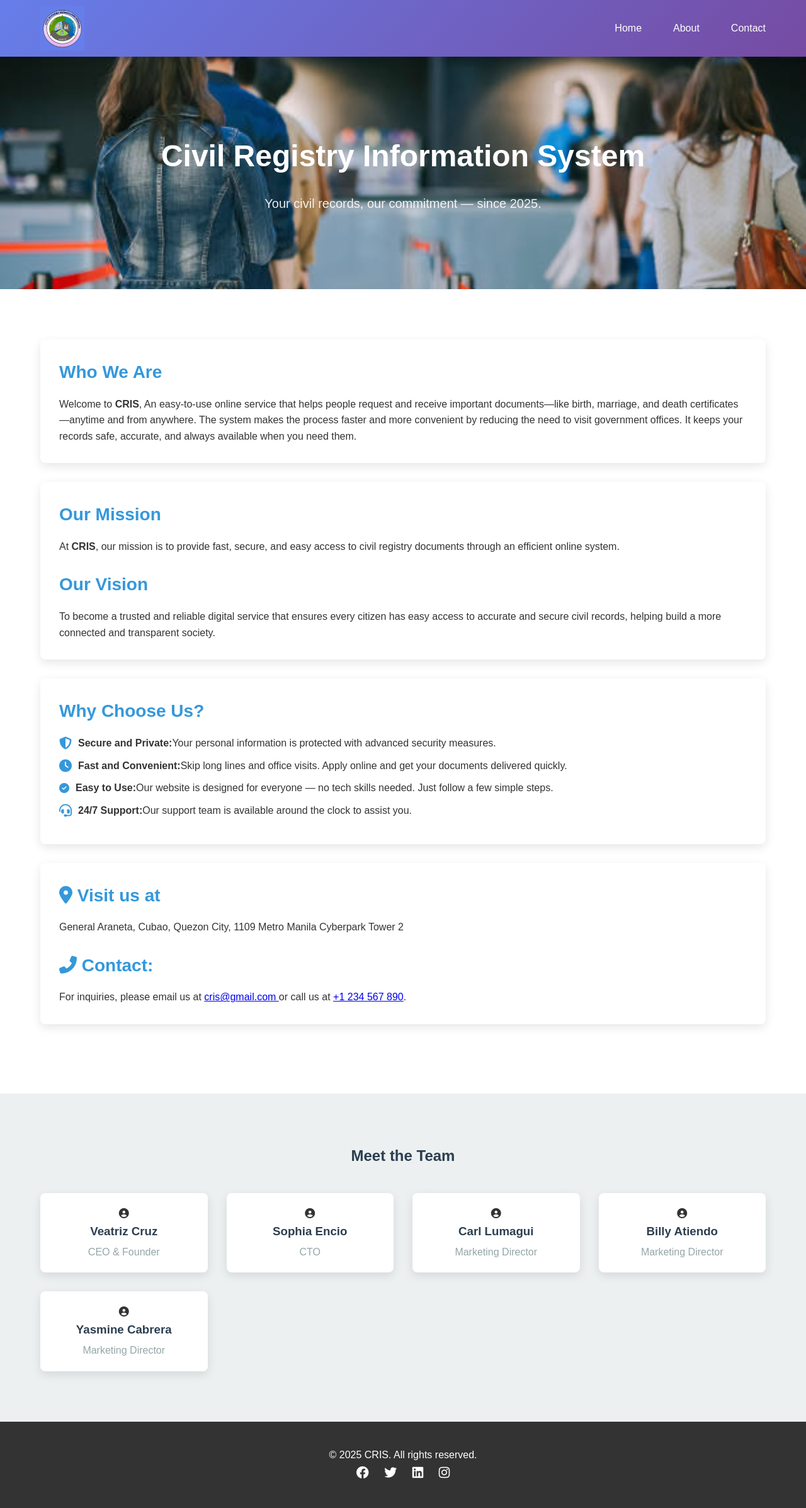
After one commit to vee-yy/team3_cris, a PHP site: page /AboutUs/AboutUs.html in a window 1280 px wide. The commit adds this page. Shown: the whole page at 63% size. Run offline with PHP 8.4, Linux system fonts and the light colour scheme.

Commit message:
about us

```diff
--- /dev/null
+++ b/AboutUs/AboutUs.css
@@ -0,0 +1,258 @@
+:root {
+    --primary-color: #3498db;
+    --secondary-color: #2c3e50;
+    --light-color: #ecf0f1;
+    --dark-color: #333;
+    --white: #fff;
+    --gray: #95a5a6;
+}
+
+* {
+    margin: 0;
+    padding: 0;
+    box-sizing: border-box;
+    font-family: 'Arial', sans-serif;
+}
+
+body {
+    line-height: 1.6;
+    color: var(--dark-color);
+}
+
+.container {
+    width: 90%;
+    max-width: 1200px;
+    margin: 0 auto;
+    padding: 20px 0;
+}
+
+.navbar {
+    background: linear-gradient(135deg, #667eea 0%, #764ba2 100%);
+    color: var(--white);
+    padding: 15px 0;
+    position: sticky;
+    height: 90px;
+    display: flex;
+    top: 0;
+    overflow: hidden;
+    z-index: 100;
+}
+
+.navbar .container {
+    display: flex;
+    justify-content: space-between;
+    align-items: center;
+}
+
+.logo-img{
+    height: 50px;
+    transform: scale(1.4);
+    transform-origin: left center;
+    margin-right: 10px;
+}
+
+.nav-links {
+    display: flex;
+    list-style: none;
+    gap: 30px;
+}
+
+.nav-links li a {
+    color: var(--white);
+    text-decoration: none;
+    margin-left: 20px;
+    transition: color 0.3s;
+}
+
+.nav-links li a:hover,
+.nav-links li a.active {
+    border: 2px solid #ecf0f1;
+    border-radius: 12px;
+    padding: 6px 12px;
+    transition: border-color 0.3s ease;
+}
+
+.hero {
+    background-image: url('../resources/queue.jpg');
+    background-size: cover;
+    background-position: center;
+    color: var(--white);
+    text-align: center;
+    padding: 100px 0;
+}
+
+.hero h1 {
+    font-size: 48px;
+    margin-bottom: 20px;
+}
+
+.hero p {
+    font-size: 20px;
+    opacity: 0.9;
+}
+
+.about-section {
+    padding: 60px 0;
+}
+
+.about-card {
+    background: var(--white);
+    border-radius: 8px;
+    box-shadow: 0 5px 15px rgba(0, 0, 0, 0.1);
+    padding: 30px;
+    margin-bottom: 30px;
+}
+
+.about-card h2 {
+    color: var(--primary-color);
+    margin-bottom: 15px;
+    font-size: 28px;
+}
+
+.features {
+    list-style: none;
+}
+
+.features li {
+    margin-bottom: 10px;
+    display: flex;
+    align-items: center;
+}
+
+.features i {
+    color: var(--primary-color);
+    margin-right: 10px;
+}
+
+.team-section {
+    background: var(--light-color);
+    padding: 60px 0;
+    text-align: center;
+}
+
+.team-section h2 {
+    margin-bottom: 40px;
+    color: var(--secondary-color);
+}
+
+.team-grid {
+    display: grid;
+    grid-template-columns: repeat(auto-fit, minmax(250px, 1fr));
+    gap: 30px;
+}
+
+.team-member {
+    background: var(--white);
+    padding: 20px;
+    border-radius: 8px;
+    box-shadow: 0 5px 15px rgba(0, 0, 0, 0.1);
+}
+
+.team-member img {
+    border-radius: 50%;
+    margin-bottom: 15px;
+    width: 150px;
+    height: 150px;
+    object-fit: cover;
+}
+
+.team-member h3 {
+    margin-bottom: 5px;
+    color: var(--secondary-color);
+}
+
+.team-member p {
+    color: var(--gray);
+}
+
+.cta-section {
+    text-align: center;
+    padding: 60px 0;
+    background: var(--primary-color);
+    color: var(--white);
+}
+
+.cta-section h2 {
+    margin-bottom: 20px;
+}
+
+.cta-buttons {
+    margin-top: 30px;
+}
+
+.btn {
+    display: inline-block;
+    padding: 12px 30px;
+    background: var(--white);
+    color: var(--primary-color);
+    border-radius: 5px;
+    text-decoration: none;
+    font-weight: bold;
+    margin: 0 10px;
+    transition: all 0.3s;
+}
+
+.btn-outline {
+    background: transparent;
+    border: 2px solid var(--white);
+    color: var(--white);
+}
+
+.btn:hover {
+    transform: translateY(-3px);
+    box-shadow: 0 5px 15px rgba(0, 0, 0, 0.2);
+}
+
+.footer {
+    background-color: #333;
+    color: var(--white);
+    text-align: center;
+    padding: 20px 0;
+}
+
+.footer .container {
+    display: flex;
+    flex-direction: column;
+    align-items: center;
+}
+
+
+.social-links a {
+    color: var(--white);
+    margin: 0 10px;
+    font-size: 20px;
+    transition: color 0.3s;
+}
+
+.social-links a:hover {
+    color: var(--primary-color);
+}
+
+@media (max-width: 768px) {
+    .nav-links {
+        display: none;
+        flex-direction: column;
+        width: 100%;
+        text-align: center;
+    }
+
+    .nav-links.active {
+        display: flex;
+    }
+
+    .nav-links li {
+        margin: 10px 0;
+    }
+
+    .hero h1 {
+        font-size: 36px;
+    }
+
+    .hero p {
+        font-size: 18px;
+    }
+
+    .team-grid {
+        grid-template-columns: 1fr;
+    }
+}
--- /dev/null
+++ b/AboutUs/AboutUs.html
@@ -0,0 +1,124 @@
+<!DOCTYPE html>
+<html lang="en">
+<head>
+    <meta charset="UTF-8">
+    <link rel="stylesheet" href="https://cdnjs.cloudflare.com/ajax/libs/font-awesome/6.4.0/css/all.min.css">
+    <link rel="stylesheet" href="AboutUs.css">
+    <title>About Us</title>
+</head>
+<body>
+
+    <nav class="navbar">
+        <div class="container">
+            <img src="../resources/Logo.png" alt="CRIS Logo" class="logo-img">
+            <ul class="nav-links">
+                <li><a href="#" onclick="Home()">Home</a></li>
+                <li><a href="#About">About</a></li>
+                <li><a href="#visit">Contact</a></li>
+            </ul>
+        </div>
+    </nav>
+
+    <header class="hero">
+        <div class="container">
+            <h1>Civil Registry Information System</h1>
+            <p>Your civil records, our commitment — since 2025.</p>
+        </div>
+    </header>
+
+    <!-- About Content -->
+    <section class="about-section" >
+        <div class="container" id="About">
+            <div class="about-card">
+                <h2>Who We Are</h2>
+                <p>Welcome to <strong>CRIS</strong>,
+                An easy-to-use online service that helps people request and receive important documents—like birth, marriage, and death certificates—anytime and from anywhere.
+                The system makes the process faster and more convenient by reducing the need to visit government offices.
+                It keeps your records safe, accurate, and always available when you need them.
+                </p>
+            </div>
+
+            <!-- Mission -->
+            <div class="about-card mission">
+                <h2>Our Mission</h2>
+                <p>At <strong>CRIS</strong>,
+                our mission is to provide fast, secure, and easy access to civil registry
+                documents through an efficient online system.</p>
+
+                <br>
+                <h2> Our Vision </h2>
+                <p>To become a trusted and reliable digital service that ensures every citizen
+                has easy access to accurate and secure civil records, helping build a more connected and transparent society.
+                </p>
+            </div>
+
+            <!-- Why Choose Us -->
+            <div class="about-card">
+                <h2>Why Choose Us?</h2>
+                <ul class="features">
+                    <li><i class="fas fa-shield-alt fa-lg"></i> <strong>Secure and Private: </strong> Your personal information is protected with advanced security measures.</li>
+                    <li><i class="fas fa-clock fa-lg"></i> <strong>Fast and Convenient: </strong> Skip long lines and office visits. Apply online and get your documents delivered quickly. </li>
+                    <li><i class="fas fa-check-circle"></i> <strong>Easy to Use:</strong> Our website is designed for everyone — no tech skills needed. Just follow a few simple steps. </li>
+                    <li><i class="fas fa-headset fa-lg"></i> <strong>24/7 Support: </strong> Our support team is available around the clock to assist you. </li>
+                </ul>
+            </div>
+
+            <!-- COntact Us -->
+            <div class="about-card story" id="visit">
+                <h2><i class="fas fa-map-marker-alt"></i> Visit us at</h2>
+                <p>General Araneta, Cubao, Quezon City, 1109 Metro Manila Cyberpark Tower 2</p><br>
+                <h2><i class="fas fa-phone-alt"></i> Contact:  </h2>
+                <p>For inquiries, please email us at <a href="mailto:"> cris@gmail.com  </a> or call us at <a href="tel:+1234567890">+1 234 567 890</a>.</p>
+            </div>
+        </div>
+    </section>
+
+    <!-- Team Section -->
+    <section class="team-section">
+        <div class="container">
+            <h2>Meet the Team</h2>
+            <div class="team-grid">
+                <div class="team-member">
+                    <i class="fas fa-user-circle team-icon"></i>
+                    <h3>Veatriz Cruz</h3>
+                    <p>CEO & Founder</p>
+                </div>
+                <div class="team-member">
+                    <i class="fas fa-user-circle team-icon"></i>
+                    <h3>Sophia Encio</h3>
+                    <p>CTO</p>
+                </div>
+                <div class="team-member">
+                    <i class="fas fa-user-circle team-icon"></i>
+                    <h3>Carl Lumagui</h3>
+                    <p>Marketing Director</p>
+                </div>
+                <div class="team-member">
+                    <i class="fas fa-user-circle team-icon"></i>
+                    <h3>Billy Atiendo</h3>
+                    <p>Marketing Director</p>
+                </div>
+                <div class="team-member">
+                    <i class="fas fa-user-circle team-icon"></i>
+                    <h3>Yasmine Cabrera</h3>
+                    <p>Marketing Director</p>
+                </div>
+            </div>
+        </div>
+    </section>
+
+    <footer class="footer">
+        <div class="container">
+            <p>&copy; <span id="year"></span> CRIS. All rights reserved.</p>
+            <div class="social-links">
+                <a href="#"><i class="fab fa-facebook"></i></a>
+                <a href="#"><i class="fab fa-twitter"></i></a>
+                <a href="#"><i class="fab fa-linkedin"></i></a>
+                <a href="#"><i class="fab fa-instagram"></i></a>
+            </div>
+        </div>
+    </footer>
+
+    <script src="AboutUs.js"></script>
+</body>
+</html>
--- /dev/null
+++ b/AboutUs/AboutUs.js
@@ -0,0 +1,5 @@
+function Home() {
+  window.location.href = '../Certification/Certificate.html';
+}
+
+document.getElementById('year').textContent = new Date().getFullYear();
--- a/Certification/Certificate.php
+++ b/Certification/Certificate.php
@@ -30,10 +30,10 @@ $result_full = $stmt->get_result();
     <script src="https://cdn.jsdelivr.net/npm/sweetalert2@11"></script>
     <script src="https://cdnjs.cloudflare.com/ajax/libs/jspdf/2.5.1/jspdf.umd.min.js"></script>
     <script src="https://cdnjs.cloudflare.com/ajax/libs/html2canvas/1.4.1/html2canvas.min.js"></script>
-    <link rel="stylesheet" href="https://cdnjs.cloudflare.com/ajax/libs/font-awesome/5.15.4/css/all.min.css" />
+    <link rel="stylesheet" href="https://cdnjs.cloudflare.com/ajax/libs/font-awesome/5.15.4/css/all.min.css"/>
     <link href="https://fonts.googleapis.com/css2?family=Roboto&display=swap" rel="stylesheet">
     <link rel="stylesheet" href="https://cdn.jsdelivr.net/npm/bootstrap-icons@1.11.1/font/bootstrap-icons.css">
-    <link rel="stylesheet" href="https://cdnjs.cloudflare.com/ajax/libs/font-awesome/6.5.0/css/all.min.css" />
+    <link rel="stylesheet" href="https://cdnjs.cloudflare.com/ajax/libs/font-awesome/6.5.0/css/all.min.css">
     <link rel="stylesheet" href="Certificate.css">
 </head>
 
@@ -77,7 +77,6 @@ $result_full = $stmt->get_result();
       </div>
     </div>
   </div>
-
   <!-- Navigation Section -->
   <div class="header-right">
     <nav class="nav-links">
@@ -92,6 +91,7 @@ $result_full = $stmt->get_result();
       </div>
     </nav>
   </div>
+
 </header>
 
 <div class="title">
```
